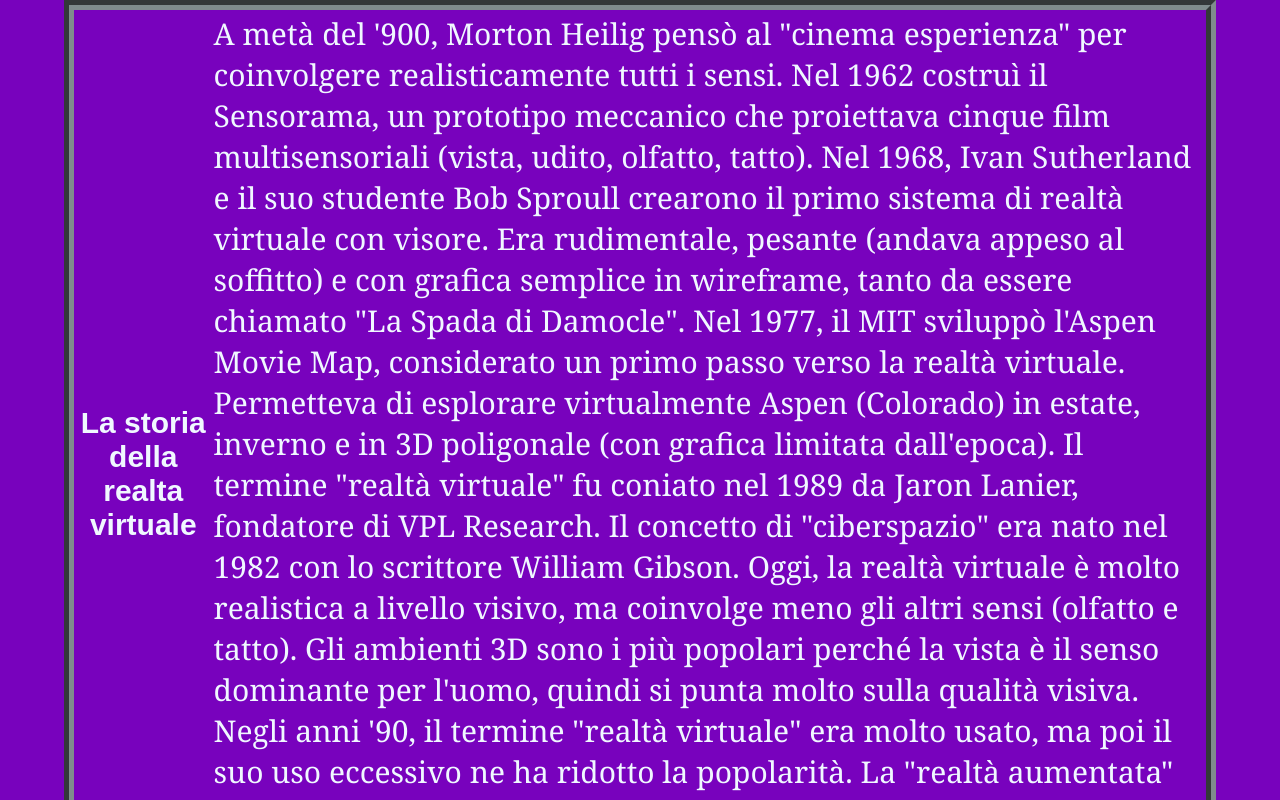
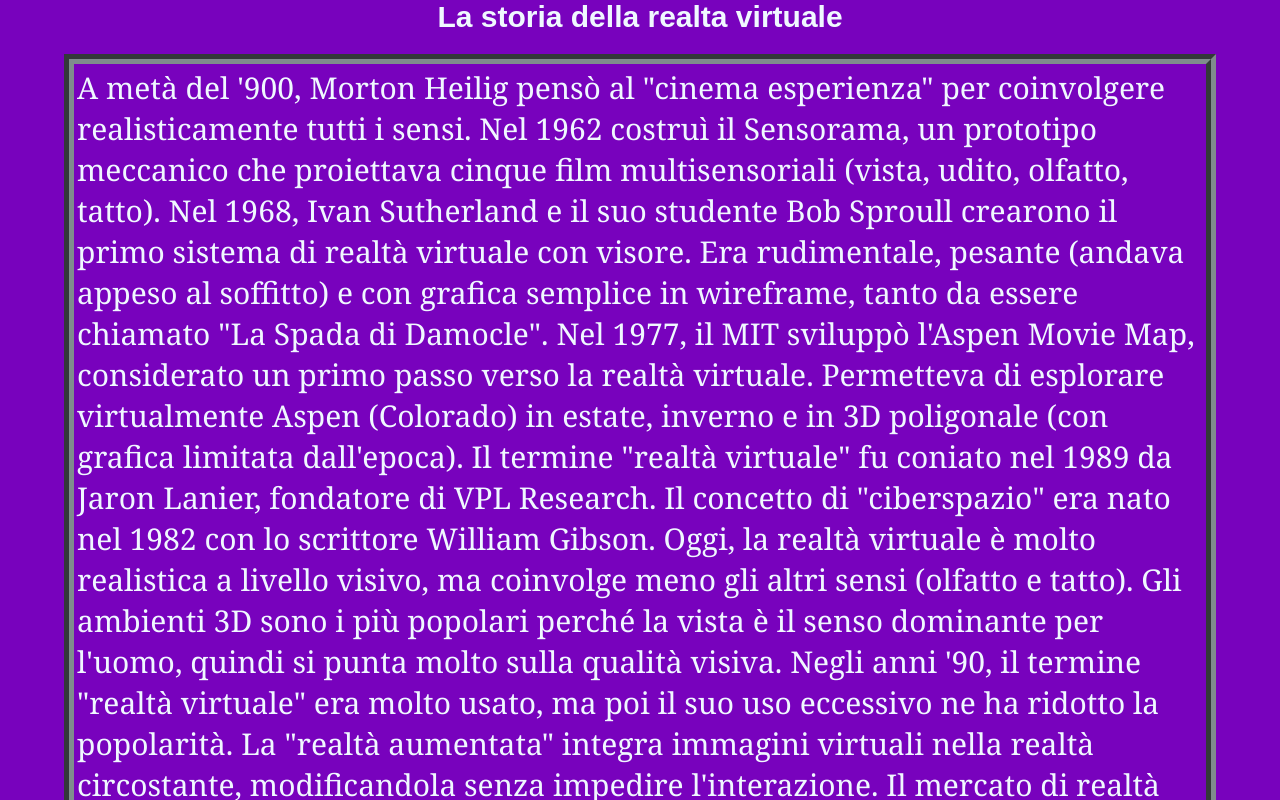
Before and after one commit to Dimitri-Z/Html-progetto, a plain HTML site: page pagina1.html in a window 1280 px wide. Shown: the top 800 px of the page. Drawn offline with Linux system fonts and the light colour scheme.

Commit message:
Update pagina1.html

```diff
--- a/pagina1.html
+++ b/pagina1.html
@@ -6,7 +6,7 @@
     </head>
     <body><center><table class="contenuto-principale">
         <tr>
-        <td><center><h1>La storia della realta virtuale</h1></center></td>
+        <center><h1>La storia della realta virtuale</h1></center>
         <td><p>A metà del '900, Morton Heilig pensò al "cinema esperienza" per coinvolgere realisticamente tutti i sensi. Nel 1962 costruì il Sensorama, un prototipo meccanico che proiettava cinque film multisensoriali (vista, udito, olfatto, tatto).
         Nel 1968, Ivan Sutherland e il suo studente Bob Sproull crearono il primo sistema di realtà virtuale con visore. Era rudimentale, pesante (andava appeso al soffitto) e con grafica semplice in wireframe, tanto da essere chiamato "La Spada di Damocle".
         Nel 1977, il MIT sviluppò l'Aspen Movie Map, considerato un primo passo verso la realtà virtuale. Permetteva di esplorare virtualmente Aspen (Colorado) in estate, inverno e in 3D poligonale (con grafica limitata dall'epoca).
```
